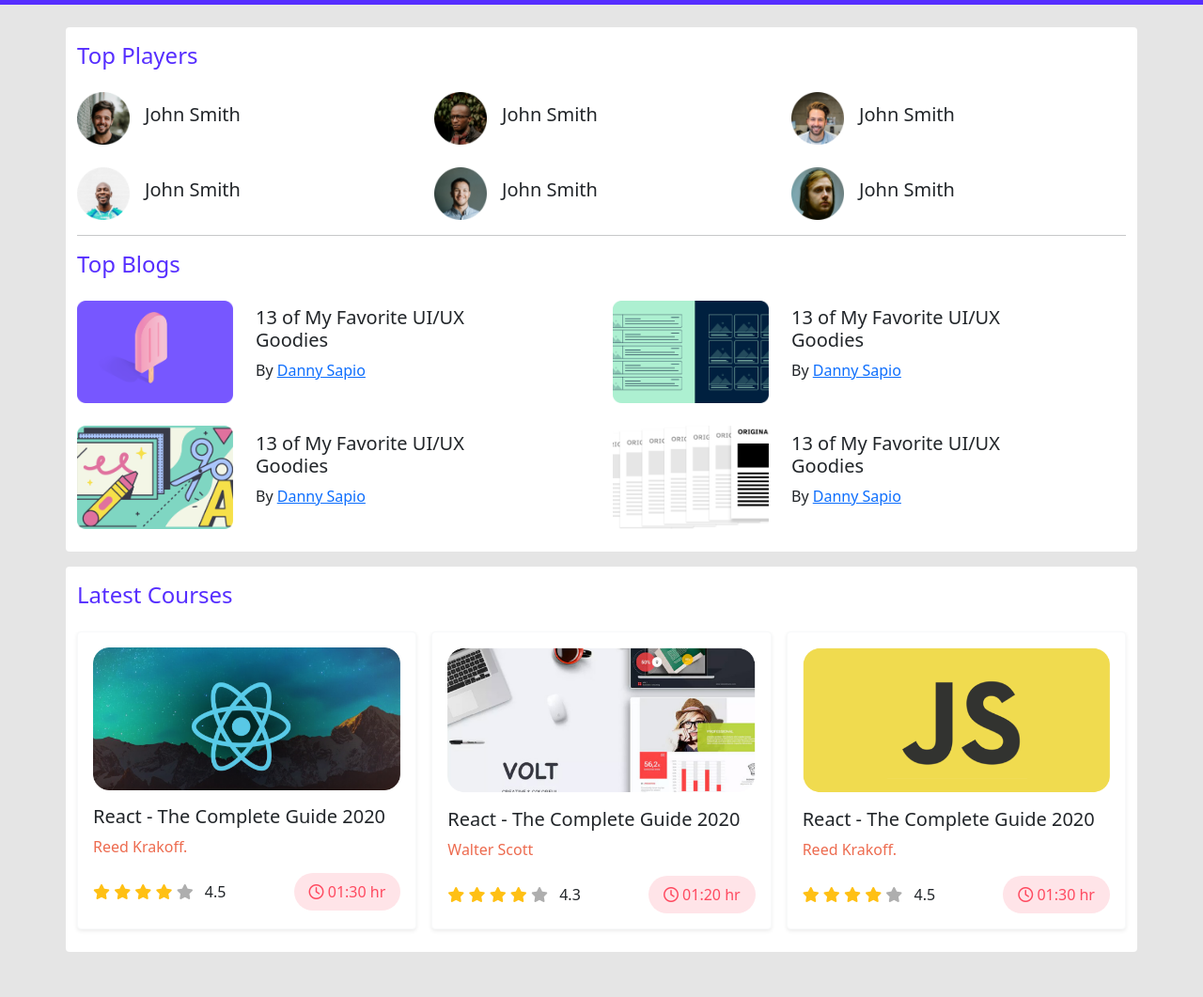
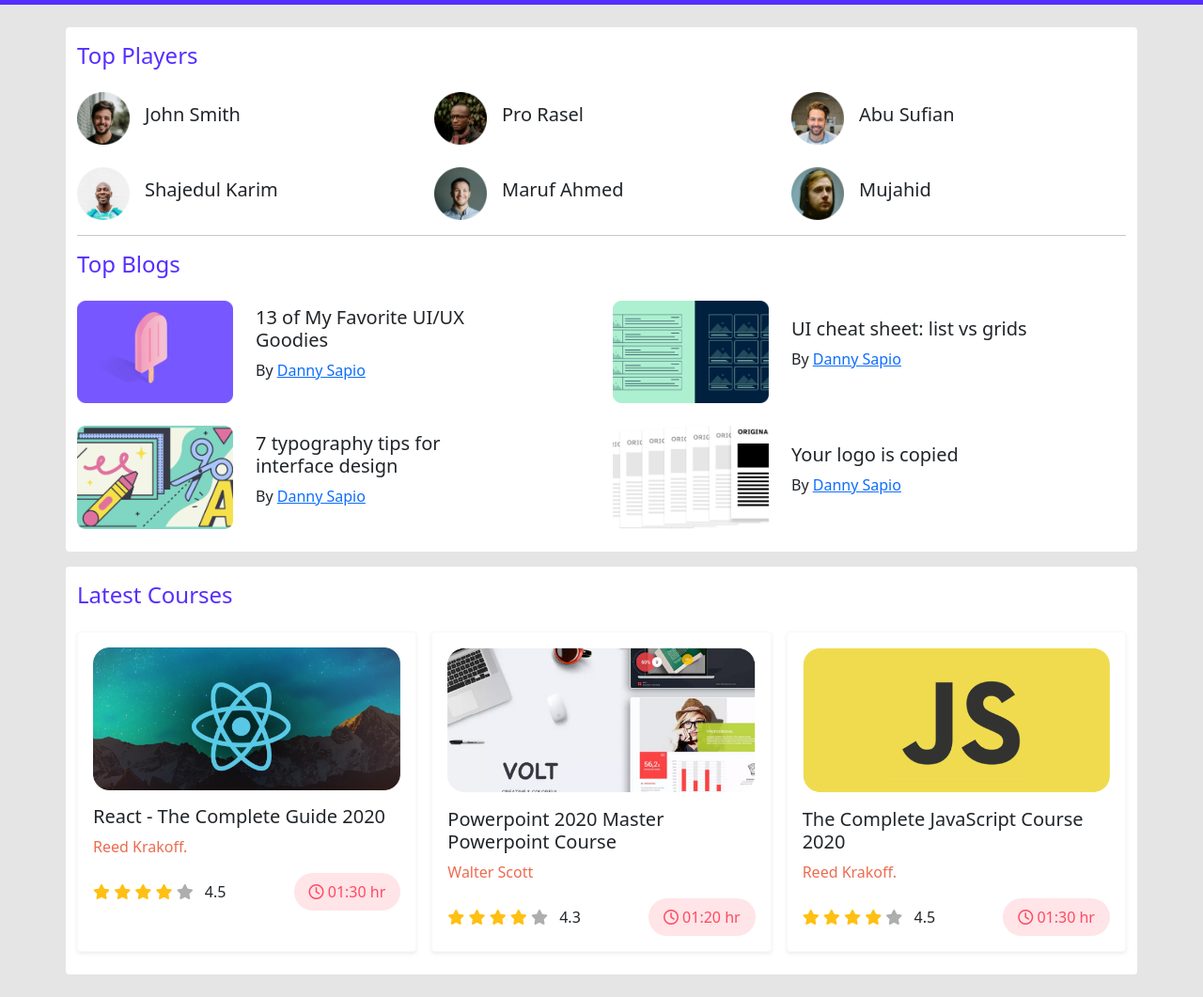
Before and after one commit to Pranta07/leader-board-bootstrap, a plain HTML site: page index.html in a window 1280 px wide. Shown: the part 78-1139 px from the top of the page at 94% size. Before the commit the page ends 1115 px from the top, so only its background shows below. Drawn offline with nearby package versions, Linux system fonts and the light colour scheme.

Commit message:
data-changed

```diff
--- a/index.html
+++ b/index.html
@@ -96,23 +96,23 @@
                         </div>
                         <div class="col-12 col-md-6 col-lg-4 d-flex align-items-center">
                             <img src="images/players/player-2.png" alt="" width="56px" height="56px">
-                            <h5 class="ms-3">John Smith</h5>
+                            <h5 class="ms-3">Pro Rasel</h5>
                         </div>
                         <div class="col-12 col-md-6 col-lg-4 d-flex align-items-center">
                             <img src="images/players/player-3.png" alt="" width="56px" height="56px">
-                            <h5 class="ms-3">John Smith</h5>
+                            <h5 class="ms-3">Abu Sufian</h5>
                         </div>
                         <div class="col-12 col-md-6 col-lg-4 d-flex align-items-center">
                             <img src="images/players/player-4.png" alt="" width="56px" height="56px">
-                            <h5 class="ms-3">John Smith</h5>
+                            <h5 class="ms-3">Shajedul Karim</h5>
                         </div>
                         <div class="col-12 col-md-6 col-lg-4 d-flex align-items-center">
                             <img src="images/players/player-5.png" alt="" width="56px" height="56px">
-                            <h5 class="ms-3">John Smith</h5>
+                            <h5 class="ms-3">Maruf Ahmed</h5>
                         </div>
                         <div class="col-12 col-md-6 col-lg-4 d-flex align-items-center">
                             <img src="images/players/player-6.png" alt="" width="56px" height="56px">
-                            <h5 class="ms-3">John Smith</h5>
+                            <h5 class="ms-3">Mujahid</h5>
                         </div>
                     </div>
                 </div>
@@ -138,8 +138,8 @@
                                     <img src="images/blogs/blog-2.png" alt="" width="100%">
                                 </div>
                                 <div class="col-12 col-md-6 details">
-                                    <h5 class="">13 of My Favorite
-                                        UI/UX Goodies</h5>
+                                    <h5 class="">UI cheat sheet:
+                                        list vs grids</h5>
                                     <p>By <a href="">Danny Sapio</a></p>
                                 </div>
                             </div>
@@ -150,8 +150,8 @@
                                     <img src="images/blogs/blog-3.png" alt="" width="100%">
                                 </div>
                                 <div class="col-12 col-md-6 details">
-                                    <h5 class="">13 of My Favorite
-                                        UI/UX Goodies</h5>
+                                    <h5 class="">7 typography tips
+                                        for interface design</h5>
                                     <p>By <a href="">Danny Sapio</a></p>
                                 </div>
                             </div>
@@ -162,8 +162,8 @@
                                     <img src="images/blogs/blog-4.png" alt="" width="100%">
                                 </div>
                                 <div class="col-12 col-md-6 details">
-                                    <h5 class="">13 of My Favorite
-                                        UI/UX Goodies</h5>
+                                    <h5 class="">Your logo is
+                                        copied</h5>
                                     <p>By <a href="">Danny Sapio</a></p>
                                 </div>
                             </div>
@@ -202,7 +202,7 @@
                             <div class="card shadow-sm h-100 border-light">
                                 <div class="card-body">
                                     <img src="images/courses/course-2.png" class="card-img-top" alt="...">
-                                    <h5 class="card-title mt-3">React - The Complete Guide 2020</h5>
+                                    <h5 class="card-title mt-3">Powerpoint 2020 Master Powerpoint Course</h5>
                                     <p class="card-text" style="color:#ED6B4F">Walter Scott</p>
                                     <div class="course-info d-flex justify-content-between align-items-center">
                                         <div>
@@ -225,7 +225,7 @@
                             <div class="card shadow-sm h-100 border-light">
                                 <div class="card-body">
                                     <img src="images/courses/course-3.png" class="card-img-top" alt="...">
-                                    <h5 class="card-title mt-3">React - The Complete Guide 2020</h5>
+                                    <h5 class="card-title mt-3">The Complete JavaScript Course 2020</h5>
                                     <p class="card-text" style="color:#ED6B4F">Reed Krakoff.</p>
                                     <div class="course-info d-flex justify-content-between align-items-center">
                                         <div>
```
